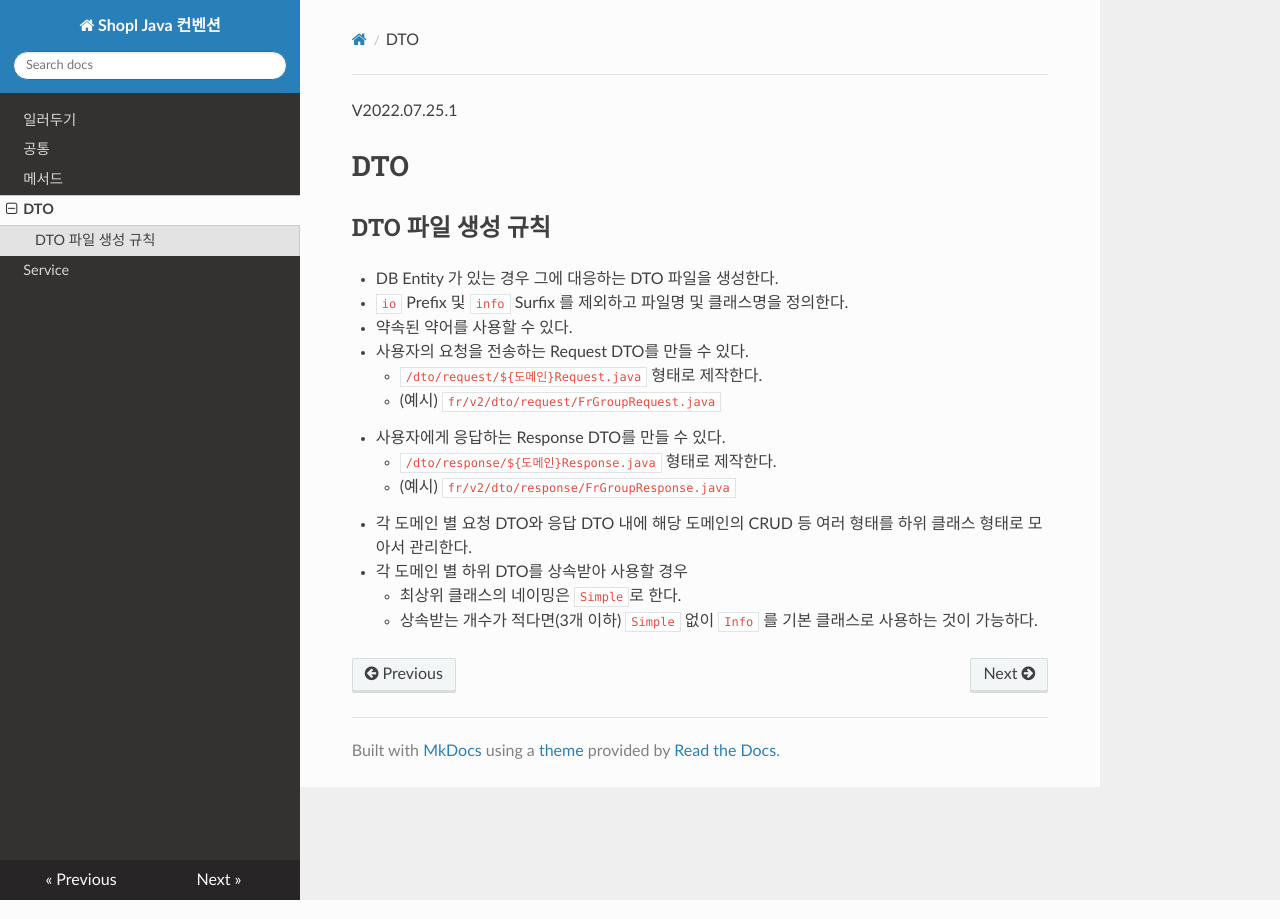
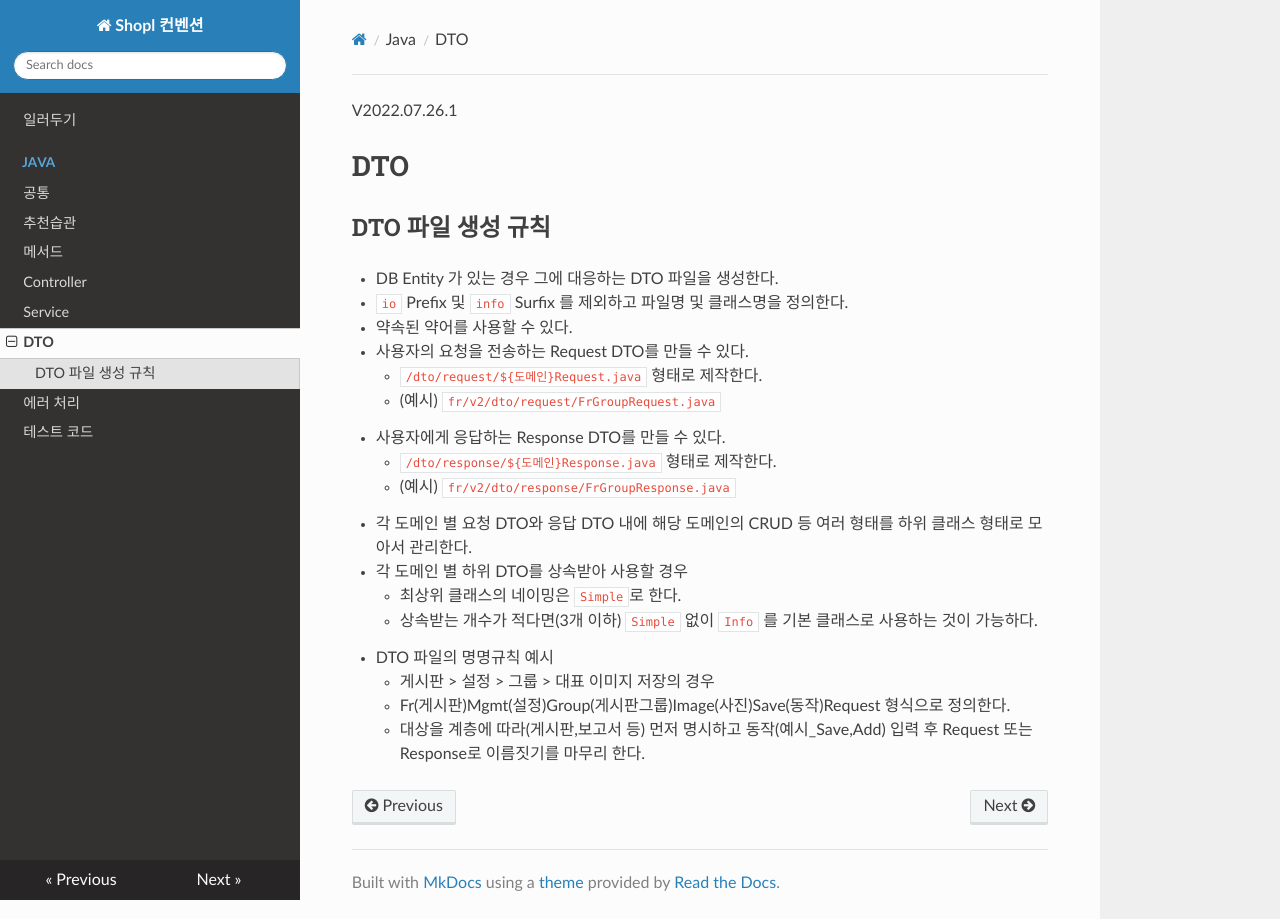
Before and after one commit to shopl/shopl-convention-java, an MkDocs documentation site: the page built from docs/java/dto.md, in a window 1280 px wide. Built offline with MkDocs 1.6.1, drawn with Linux system fonts in a browser that asks for light colours; nearby versions of some CDN libraries.

Commit message:
2022-07-26 백엔드 주간회의 논의사항

```diff
--- a/docs/dto.md
+++ b/docs/java/dto.md
@@ -1,4 +1,12 @@
-V2022.07.25.1
+---
+title: Java DTO 규칙
+summary: DTO 정의 규칙입니다.
+authors:
+    - Harry Jung
+date: 2022-07-26
+---
+
+V2022.07.26.1
 
 # DTO
 
@@ -17,3 +25,7 @@ V2022.07.25.1
 - 각 도메인 별 하위 DTO를 상속받아 사용할 경우
     - 최상위 클래스의 네이밍은 `Simple`로 한다.
     - 상속받는 개수가 적다면(3개 이하) `Simple` 없이 `Info` 를 기본 클래스로 사용하는 것이 가능하다.
+- DTO 파일의 명명규칙 예시
+    - 게시판 > 설정 > 그룹 > 대표 이미지 저장의 경우
+    - Fr(게시판)Mgmt(설정)Group(게시판그룹)Image(사진)Save(동작)Request 형식으로 정의한다.
+    - 대상을 계층에 따라(게시판,보고서 등) 먼저 명시하고 동작(예시_Save,Add) 입력 후 Request 또는 Response로 이름짓기를 마무리 한다.
--- a/mkdocs.yml
+++ b/mkdocs.yml
@@ -1,8 +1,13 @@
-site_name: Shopl Java 컨벤션
+site_name: Shopl 컨벤션
 theme: readthedocs
 nav:
   - 일러두기: index.md
-  - 공통: common.md
-  - 메서드: method.md
-  - DTO: dto.md
-  - Service: service.md
+  - Java:
+      - 공통: java/common.md
+      - 추천습관: java/habit.md
+      - 메서드: java/method.md
+      - Controller: java/controller.md
+      - Service: java/service.md
+      - DTO: java/dto.md
+      - 에러 처리: java/error.md
+      - 테스트 코드: java/test.md
```
Also changed, not shown: docs/common.md (deleted, +0 -6 lines), docs/java/common.md (added, +14 -0 lines), docs/java/controller.md (added, +30 -0 lines), docs/java/error.md (added, +46 -0 lines), docs/java/habit.md (added, +20 -0 lines), docs/java/method.md (added, +32 -0 lines), docs/java/service.md (renamed from docs/service.md, +8 -14 lines), docs/java/test.md (added, +49 -0 lines), docs/method.md (deleted, +0 -8 lines).
